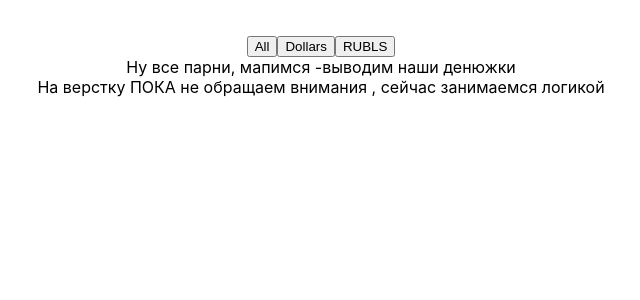
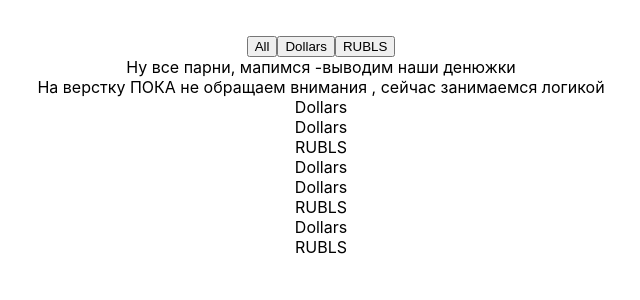
Before and after one commit to DmitryShastel/Native_JS_2.0_old, a React (Create React App) app in the folder Folder_1/native_js_2.0/: page / in a window 1280 px wide. Shown: the top 300 px of the page, without its empty margins (319-959 px from the left). Built offline with nearby package versions, Linux system fonts and the light colour scheme.

Commit message:
The doptask#1 is done

```diff
--- a/Folder_1/native_js_2.0/src/Native_JS_2.0/Native_JS_Monday/Components/City.tsx
+++ b/Folder_1/native_js_2.0/src/Native_JS_2.0/Native_JS_Monday/Components/City.tsx
@@ -2,26 +2,29 @@ import React from 'react';
 import {CurrentBankomat} from "./CurrentBankomat";
 import {MoneyType} from "../../../App";
 
+
 type CityPropsType = {
-    data: any //встречаем денюжки
+    data: Array<MoneyType> //встречаем денюжки
+
 }
 
 export const City = (props: CityPropsType) => {
 
-    // пока это пропускам
-    // const mappedMoney = props.data.map((el: MoneyType, index) => (
-    //     <CurrentBankomat
-    //         key={index}
-    //         money={el}
-    //     />
-    // ))
+
+    const mappedMoney = props.data.map((el: MoneyType, index: number) => (
+
+        <CurrentBankomat
+            key={index}
+            money={el}
+        />
+    ))
 
 
     return (
         <div>
             <div>Ну все парни, мапимся -выводим наши денюжки</div>
             <div>На верстку ПОКА не обращаем внимания , сейчас занимаемся логикой</div>
-            {/*<div>{mappedMoney}</div>*/}
+            <div>{mappedMoney}</div>
         </div>
     );
 };
--- a/Folder_1/native_js_2.0/src/Native_JS_2.0/Native_JS_Monday/Components/Country.tsx
+++ b/Folder_1/native_js_2.0/src/Native_JS_2.0/Native_JS_Monday/Components/Country.tsx
@@ -4,7 +4,7 @@ import {BanknotsType, MoneyType} from "../../../App";
 
 
 type CountryPropsType = {
-    data: any
+    data: Array<MoneyType>
     setFilterValue: any
     moneyFilter: (value: BanknotsType) => void
 }
@@ -27,7 +27,7 @@ export const Country = (props: CountryPropsType) => {
             <button onClick={setAll}>All</button>
             <button onClick={setDollars}>Dollars</button>
             <button onClick={setRUBLS}>RUBLS</button>
-            <City data={"передаем денюжки в город"}/>
+            <City data={props.data}/>
         </div>
     );
 };
```
Also changed, not shown: Folder_1/native_js_2.0/src/App.tsx (+0 -16 lines).
